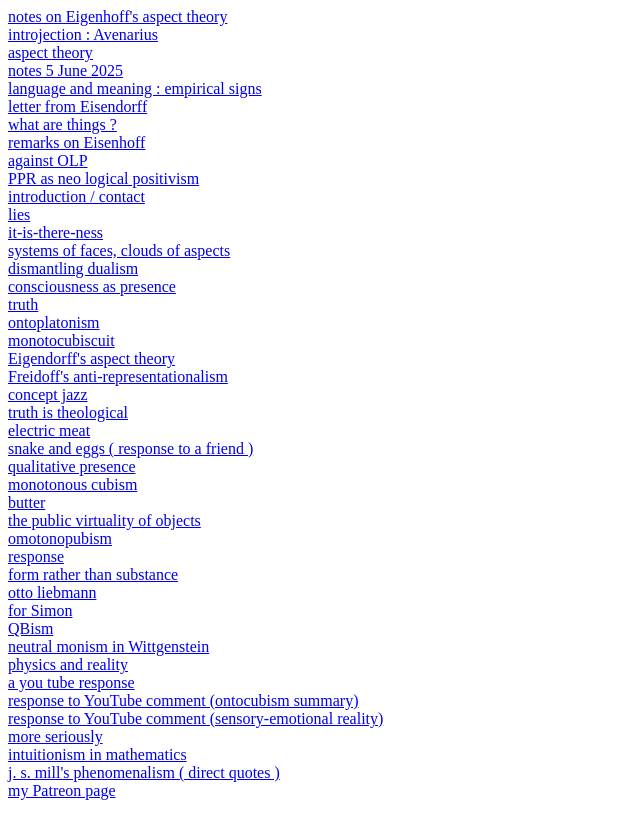
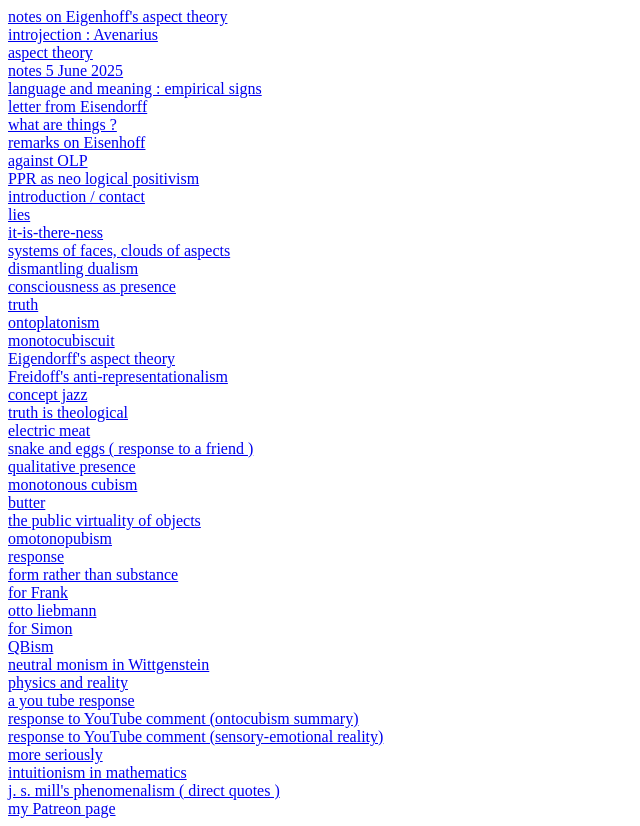
Before and after one commit to ontocubism/text, a plain HTML site: page index.html in a window 1280 px wide. Shown: the whole page, without its empty margins (0-640 px from the left). Drawn offline with Linux system fonts and the light colour scheme.

Commit message:
Update index.html

```diff
--- a/index.html
+++ b/index.html
@@ -32,6 +32,7 @@
     <a href="mono.pdf"> omotonopubism </a><br>
     <a href="vision1.pdf"> response </a><br>
     <a href="form.pdf"> form rather than substance </a><br>
+    <a href="ontoplasm.pdf"> for Frank </a><br>
     <a href="otto.pdf"> otto liebmann </a><br>
     <a href="for_simon.pdf"> for Simon </a><br>
     <a href="qbism_comments.pdf"> QBism </a><br>
```
